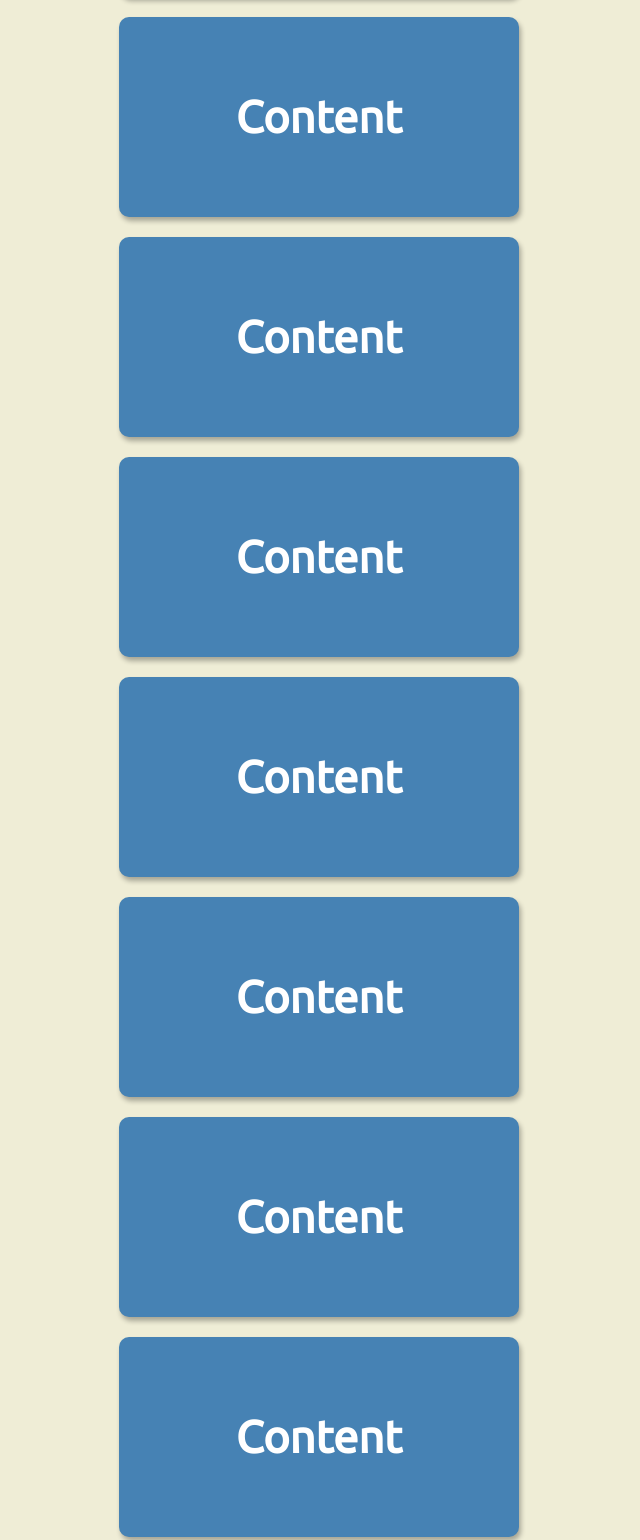
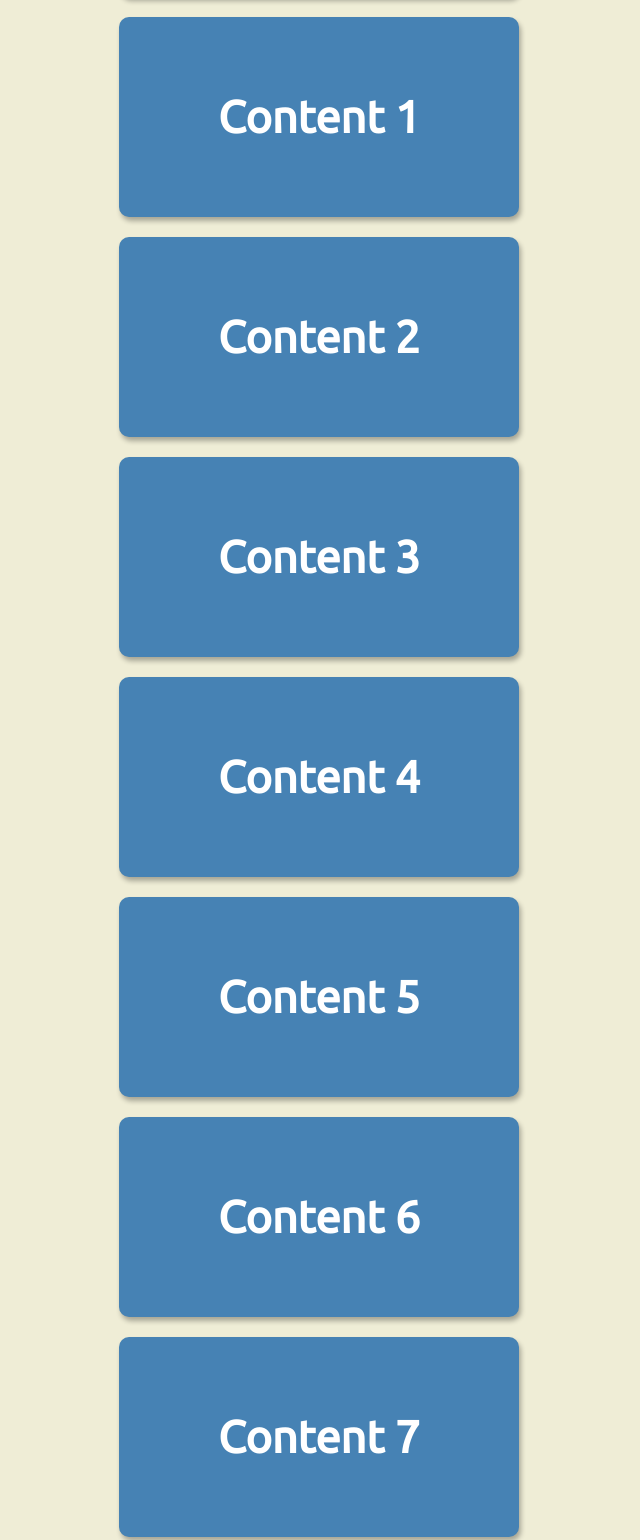
Before and after one commit to sakibmahbub/Scroll-Animation, a plain HTML site: page index.html in a window 1280 px wide. Shown: the part 735-2275 px from the top of the page, without its empty margins (321-961 px from the left). Drawn offline with Linux system fonts and the light colour scheme.

Commit message:
made some style changes

```diff
--- a/index.html
+++ b/index.html
@@ -4,6 +4,7 @@
     <meta charset="UTF-8" />
     <meta http-equiv="X-UA-Compatible" content="IE=edge" />
     <meta name="viewport" content="width=device-width, initial-scale=1.0" />
+    <!-- Stylesheet -->
     <link rel="stylesheet" href="style.css" />
     <title>Scroll Animation</title>
   </head>
@@ -20,35 +21,37 @@
       <h2>Content</h2>
     </div>
     <div class="box">
-      <h2>Content</h2>
+      <h2>Content 1</h2>
     </div>
     <div class="box">
-      <h2>Content</h2>
+      <h2>Content 2</h2>
     </div>
     <div class="box">
-      <h2>Content</h2>
+      <h2>Content 3</h2>
     </div>
     <div class="box">
-      <h2>Content</h2>
+      <h2>Content 4</h2>
     </div>
     <div class="box">
-      <h2>Content</h2>
+      <h2>Content 5</h2>
     </div>
     <div class="box">
-      <h2>Content</h2>
+      <h2>Content 6</h2>
     </div>
     <div class="box">
-      <h2>Content</h2>
+      <h2>Content 7</h2>
     </div>
     <div class="box">
-      <h2>Content</h2>
+      <h2>Content 8</h2>
     </div>
     <div class="box">
-      <h2>Content</h2>
+      <h2>Content 9</h2>
     </div>
     <div class="box">
-      <h2>Content</h2>
+      <h2>Content 10</h2>
     </div>
+
+    <!-- Javascript -->
     <script src="script.js"></script>
   </body>
 </html>
```
